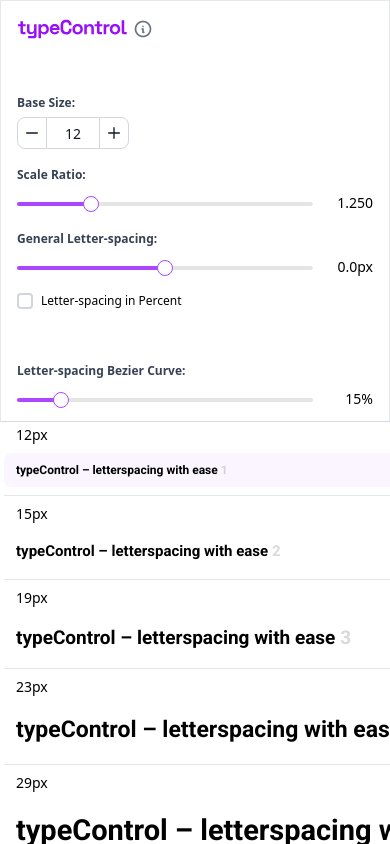
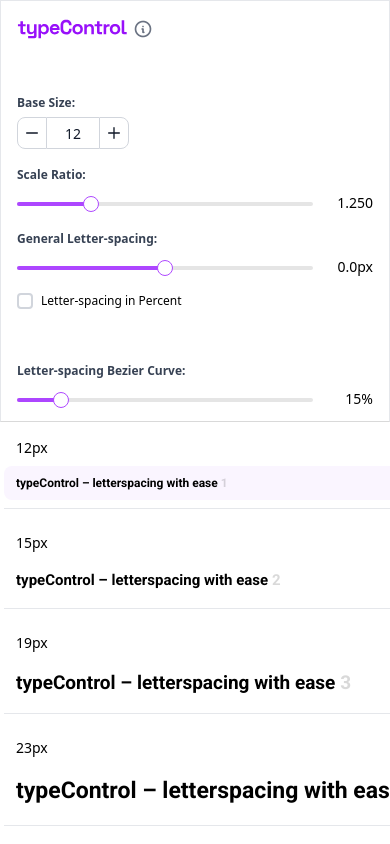
Before and after one commit to form-d/typecontrol-app, a Next.js app: page / in a window 390 px wide. Built offline with nearby package versions, Linux system fonts and the light colour scheme.

Commit message:
padding moile

```diff
--- a/components/main-ui/FontPreviewList.tsx
+++ b/components/main-ui/FontPreviewList.tsx
@@ -37,7 +37,7 @@ const FontPreviewList: React.FC<Props> = ({
               ? (letterSpacing / 100) * size
               : letterSpacing) + bezier(diff);
           return (
-            <div key={i} className="w-full">
+            <div key={i} className="w-full pt-4 md:pt-0">
               <div className="flex flex-col md:flex-row gap-2 justify-start">
                 <span className="w-full sm:w-20 self-center font-medium text-sm shrink-0 px-3">
                   {size}px
```
